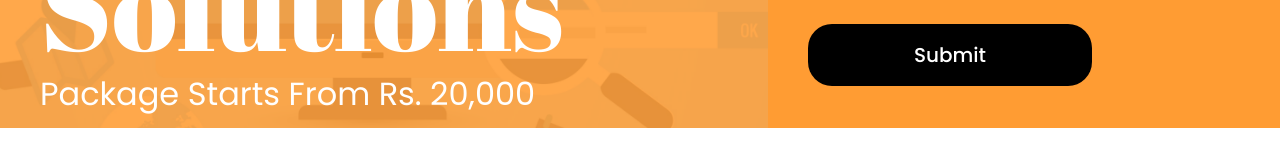
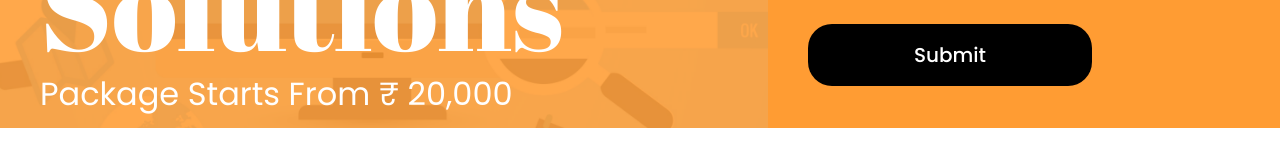
Before and after one commit to kailash0575/thankyou, a React (Vite) app: page / in a window 1280 px wide. Shown: the part 530-698 px from the top of the page. Built offline with nearby package versions, Linux system fonts and the light colour scheme; a web font is replaced by a local one.

Commit message:
add-$ icon

```diff
--- a/src/App.jsx
+++ b/src/App.jsx
@@ -72,7 +72,7 @@ function App() {
           <h1>Traffic with</h1>
           <h1>Our SEO </h1>
           <h1>Solutions</h1>
-          <p>Package Starts From Rs. 20,000</p>
+          <p>Package Starts From ₹ 20,000</p>
         </div>
         <div className="right_hero_section">
           <form className='form_container'>
```
